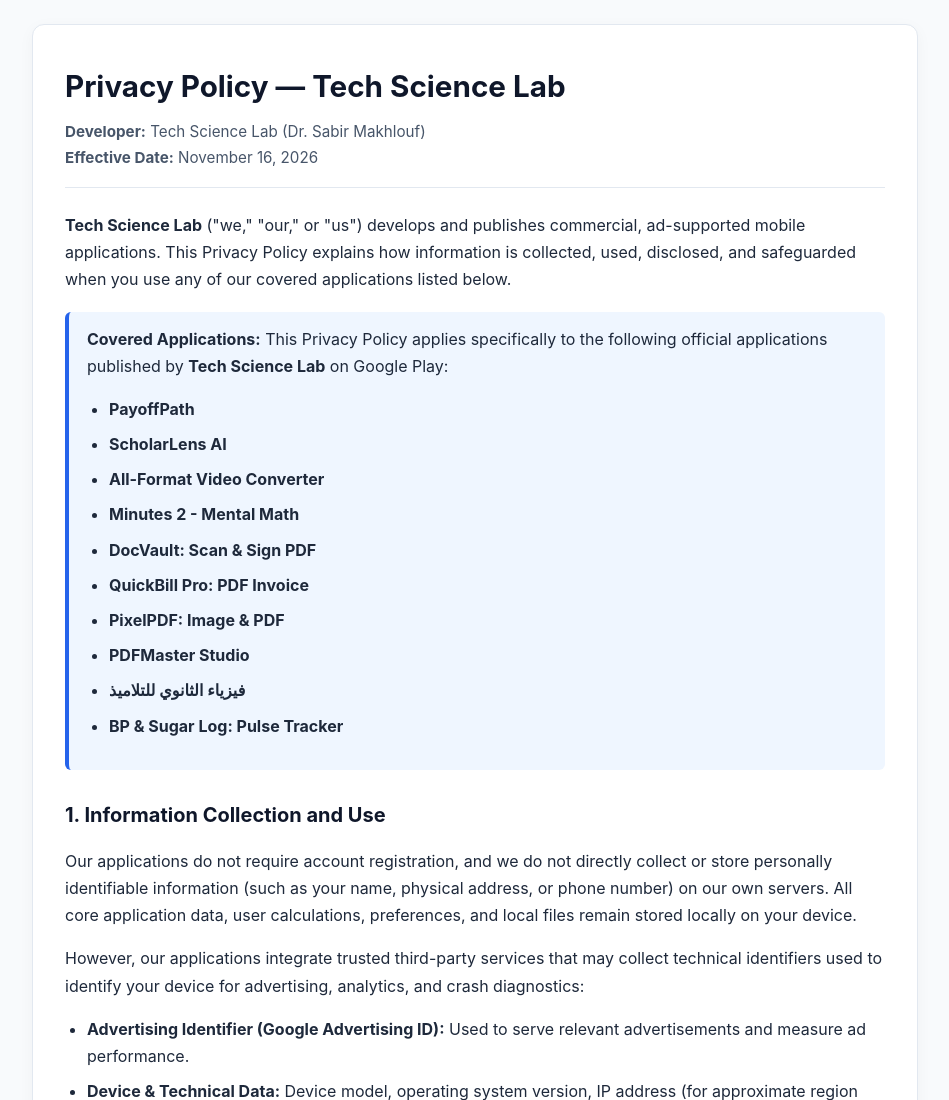
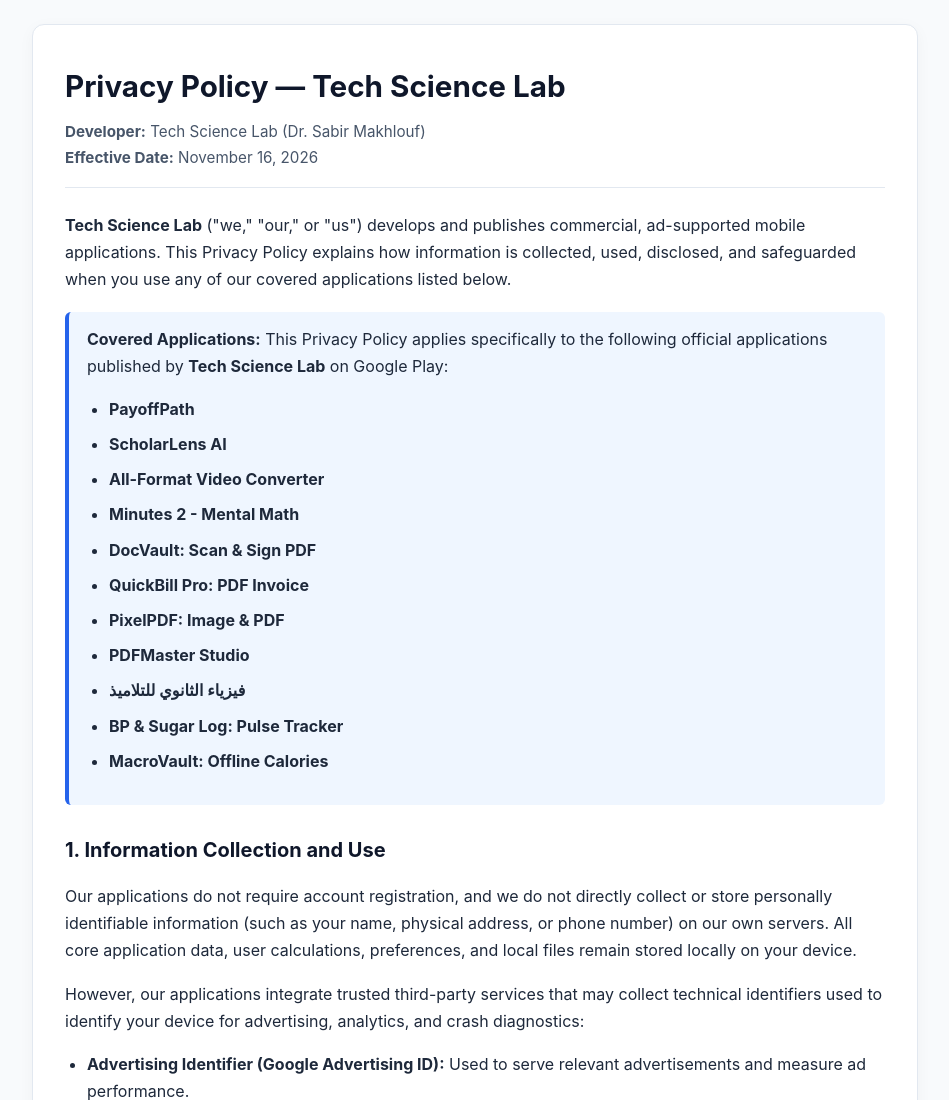
Before and after one commit to Sabir-Makhlouf/Sabir-Makhlouf.github.io, a plain HTML site: page privacy-policy.html in a window 1280 px wide. Shown: the top 1100 px of the page, without its empty margins (165-1114 px from the left). Drawn offline with Linux system fonts and the light colour scheme.

Commit message:
Update privacy-policy.html

```diff
--- a/privacy-policy.html
+++ b/privacy-policy.html
@@ -109,6 +109,7 @@
         <li><strong>PDFMaster Studio</strong></li>
         <li><strong>فيزياء الثانوي للتلاميذ</strong></li>
         <li><strong>BP & Sugar Log: Pulse Tracker</strong></li>
+        <li><strong>MacroVault: Offline Calories</strong></li>
 
       </ul>
     </div>
```
